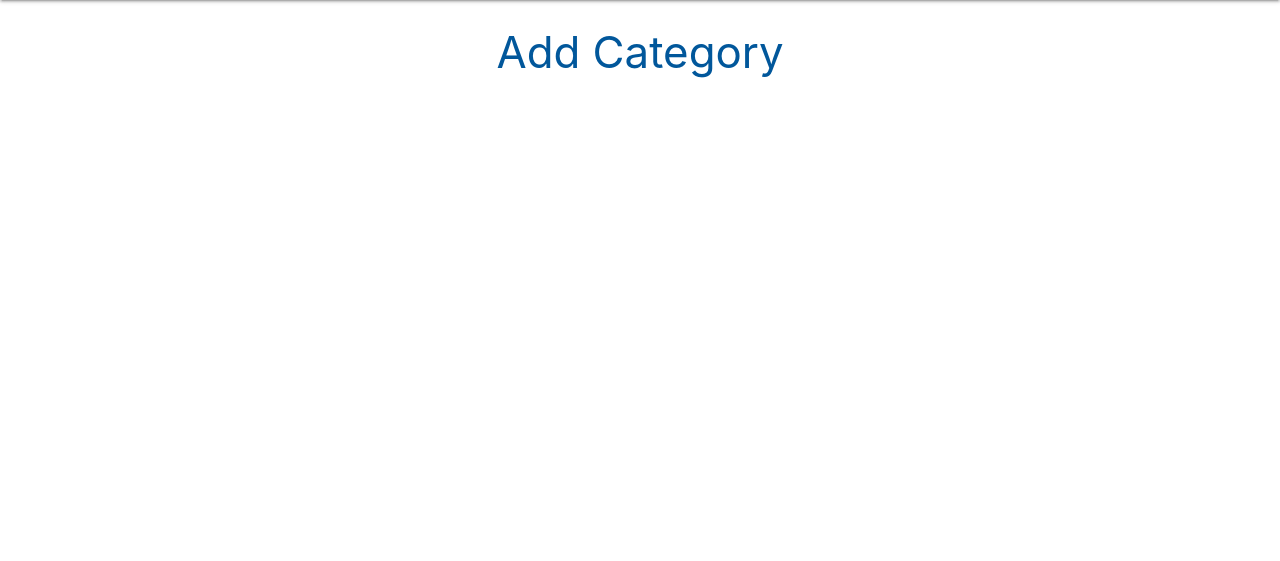
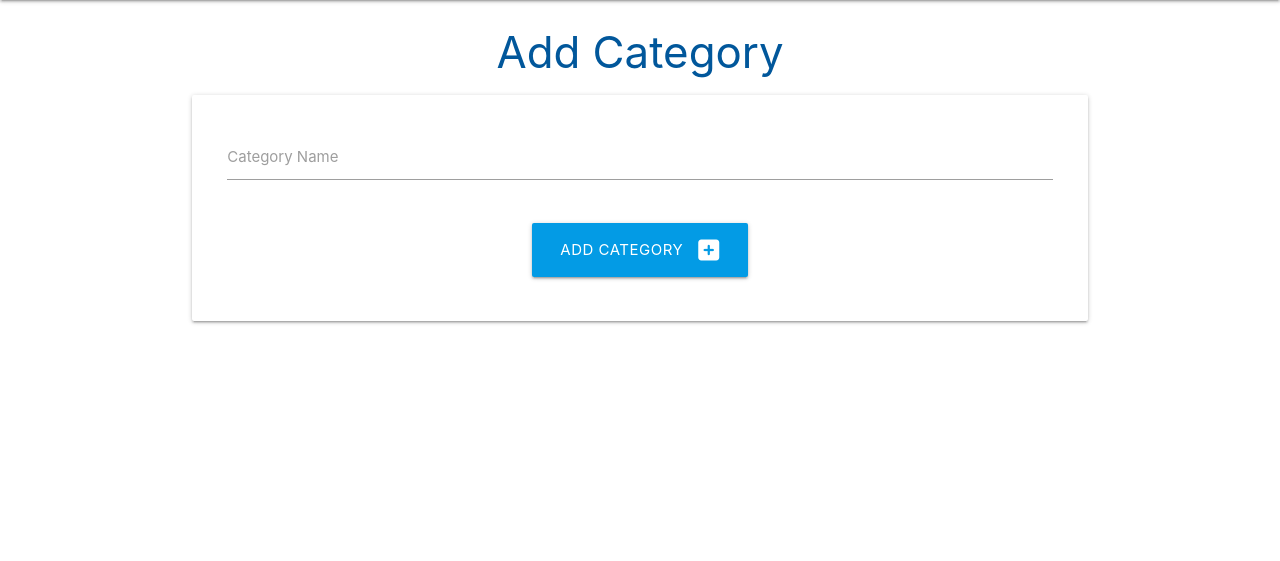
Before and after one commit to MoniMurray/Flask-SQLAlchemy-Task-Manager, a Flask app: page /add_category in a window 1280 px wide. Shown: the part 64-625 px from the top of the page. Run offline with Flask 2, Linux system fonts and the light colour scheme; some libraries are stand-ins or nearby versions.

Commit message:
Add form to add_categories.html, set it to POST and update routes.py with an if statement that if the request being made is a POST method that the Category table is to be updated with the input category name, and to redirect the user to the Categories tab following clicking submit

```diff
--- a/taskmanager/routes.py
+++ b/taskmanager/routes.py
@@ -1,4 +1,4 @@
-from flask import render_template
+from flask import render_template, request, redirect, url_for
 from taskmanager import app, db
 from taskmanager.models import Category, Task
 
@@ -15,4 +15,9 @@ def categories():
 
 @app.route("/add_category", methods=["GET", "POST"])
 def add_category():
+    if request.method == "POST":
+        category = Category(category_name=request.form.get("category_name"))
+        db.session.add(category)
+        db.session.commit()
+        return redirect(url_for("categories"))
     return render_template("add_category.html")
--- a/taskmanager/templates/add_category.html
+++ b/taskmanager/templates/add_category.html
@@ -4,6 +4,21 @@
 
 <h3 class="light-blue-text text-darken-4 center-align">Add Category</h3>
 
+<div class="row card-panel">
+    <form class="col s12" method="POST" action="{{ url_for('add_category')}}">
+      <div class="row">
+            <div class="input-field col s12">
+                <input id="category_name" name="category_name" type="text" class="validate" required minlength="3" maxlength="25">
+                <label for="category_name">Category Name</label>
+            </div>
+      </div>
+      <div class="row">
+        <div class="col s12 center-align">
+            <button class="btn-large light-blue darken-1" type="submit">Add Category <i class="fas fa-plus-square right"></i></button>
+        </div>
+    </div>
+    </form>
+  </div>
 
 
 {% endblock %}
```
